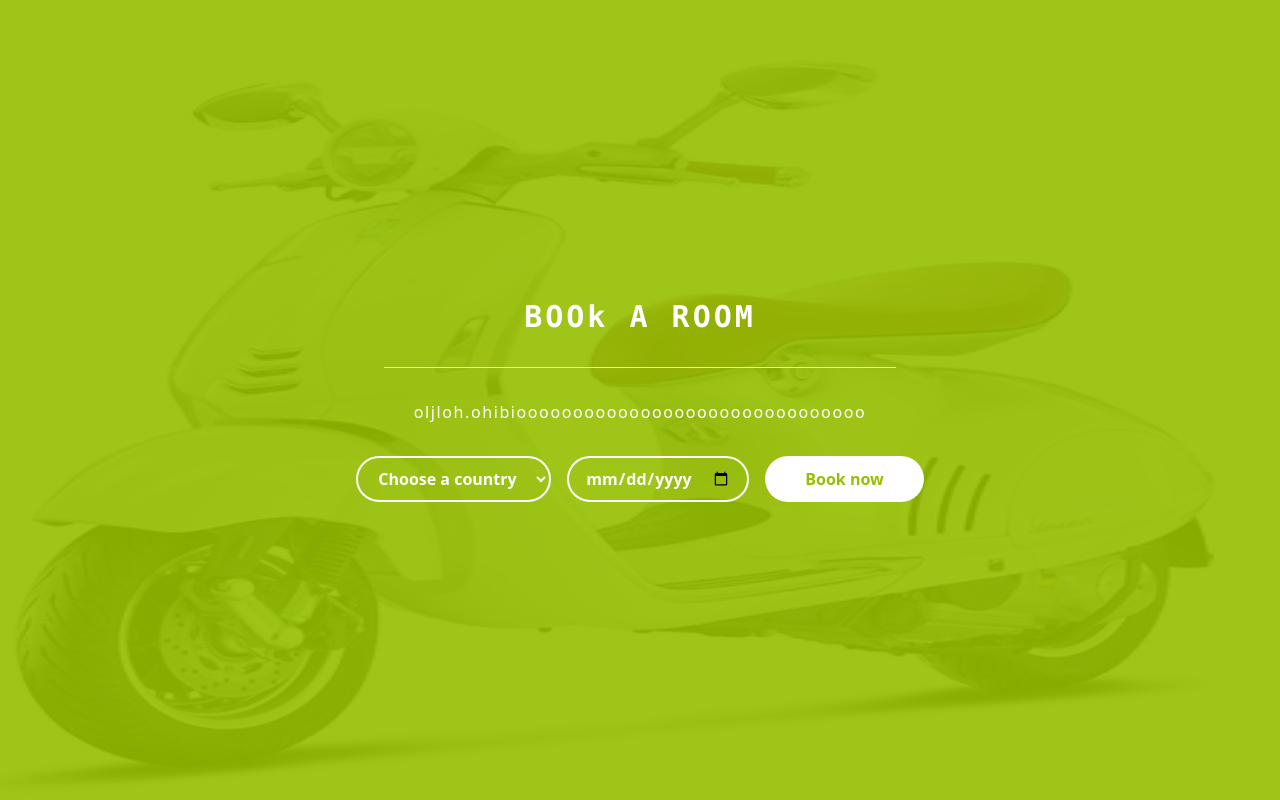
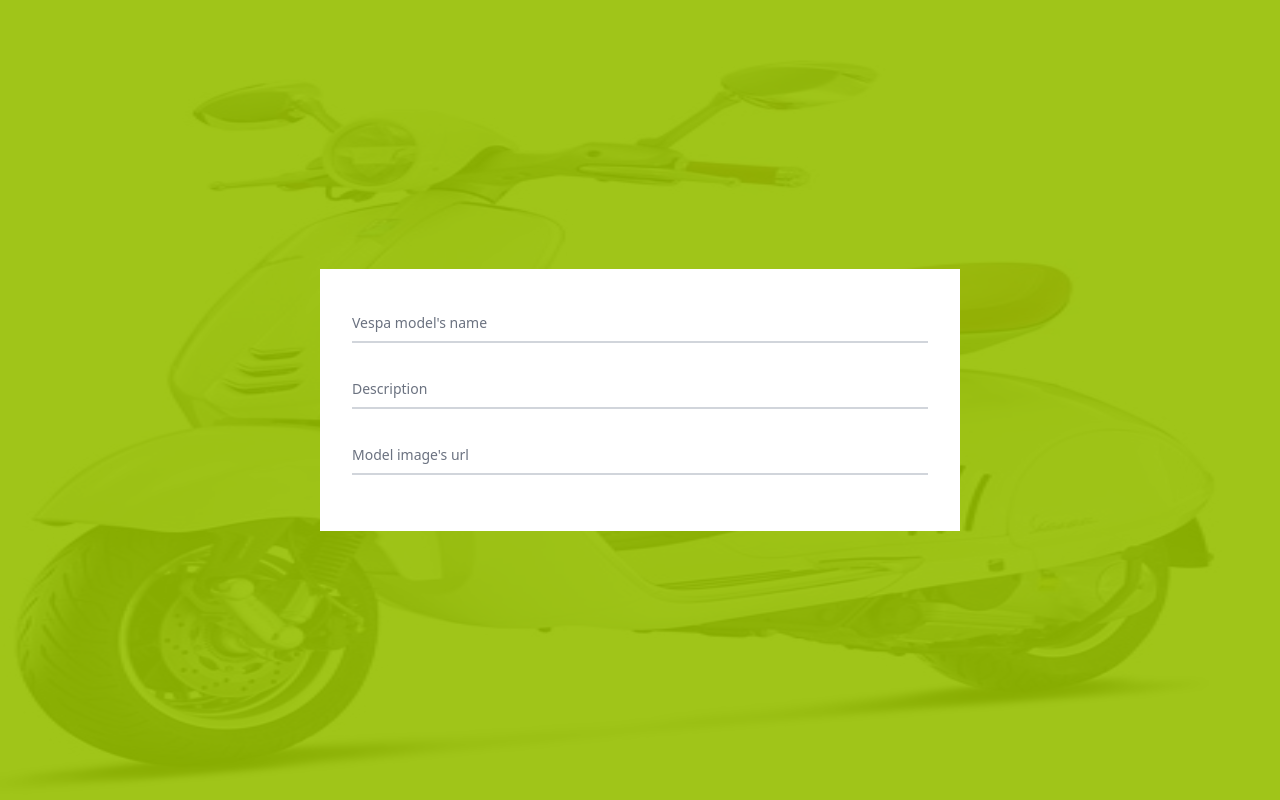
Before and after one commit to Thoth1111/Fullstack-Capstone-Project, a React (Vite) app: page /addroom in a window 1280 px wide. Built offline with nearby package versions, Linux system fonts and the light colour scheme; sample sign-in values are in the browser's storage.

Commit message:
Add form to add rooom

```diff
--- a/src/App.jsx
+++ b/src/App.jsx
@@ -12,6 +12,7 @@ import Details from './pages/Details';
 import NavigationPanel from './components/Navbar';
 import AddRoom from './pages/AddRoom';
 import MyReservations from './pages/MyReservations';
+import AddReservations from './pages/AddReservations';
 
 function App() {
   const location = useLocation();
@@ -28,6 +29,7 @@ function App() {
         <Route path="/details" element={<Details />} />
         <Route path="/addroom" element={<AddRoom />} />
         <Route path="/myreservations" element={<MyReservations />} />
+        <Route path="/reserve" element={<AddReservations />} />
       </Routes>
     </>
   );
--- a/src/components/Navbar.jsx
+++ b/src/components/Navbar.jsx
@@ -23,6 +23,9 @@ function NavigationPanel() {
         </li>
         <li className="mb-4 pr-16 py-2 pl-2 hover:bg-[#a3c837] hover:text-white">
           <Link to="/delete" className="">Delete Room</Link>
+        </li>
+        <li className="mb-4 pr-16 py-2 pl-2 hover:bg-[#a3c837] hover:text-white">
+          <Link to="/reserve" className="">Reserve</Link>
         </li>
       </ul>
       <div className="pb-8">
--- /dev/null
+++ b/src/pages/AddReservations.jsx
@@ -0,0 +1,30 @@
+import backimg from '../assets/background.jpg';
+
+function AddReservations() {
+  return (
+    <div className="h-screen w-screen flex flex-col justify-center gap-8 items-center text-white relative">
+      <div className="absolute inset-0 overflow-hidden">
+        <img src={backimg} alt="Background" className="h-full w-full object-fill " />
+        <div className="absolute inset-0 z-0 opacity-90 bg-[#96bf01]" />
+      </div>
+      <h1 className="font-bold tracking-widest text-3xl font-mono z-10">BOOk A ROOM</h1>
+      <hr className="w-2/5 bg-gray-600 z-10" />
+      <p className="tracking-widest z-10">oljloh.ohibiooooooooooooooooooooooooooooooo</p>
+      <div className="flex gap-4 z-10">
+        <select id="countries" className="text-white-200 font-semibold py-2 px-4 rounded-full bg-transparent border-2 border-white">
+          <option selected className="text-black">Choose a country</option>
+          <option value="US" className="text-black">United States</option>
+          <option value="CA" className="text-black">Canada</option>
+          <option value="FR" className="text-black">France</option>
+          <option value="DE" className="text-black">Germany</option>
+        </select>
+        <input type="date" id="start-date" name="start-date" className="text-white-200 font-semibold py-2 px-4 rounded-full bg-transparent border-2 border-white" />
+        <button type="submit" className="bg-white font-semibold text-[#96bf01] py-2 px-10 rounded-full">
+          Book now
+        </button>
+      </div>
+    </div>
+  );
+}
+
+export default AddReservations;
--- a/src/pages/AddRoom.jsx
+++ b/src/pages/AddRoom.jsx
@@ -7,21 +7,21 @@ function AddRoom() {
         <img src={backimg} alt="Background" className="h-full w-full object-fill " />
         <div className="absolute inset-0 z-0 opacity-90 bg-[#96bf01]" />
       </div>
-      <h1 className="font-bold tracking-widest text-3xl font-mono z-10">BOOk A ROOM</h1>
-      <hr className="w-2/5 bg-gray-600 z-10" />
-      <p className="tracking-widest z-10">oljloh.ohibiooooooooooooooooooooooooooooooo</p>
-      <div className="flex gap-4 z-10">
-        <select id="countries" className="text-white-200 font-semibold py-2 px-4 rounded-full bg-transparent border-2 border-white">
-          <option selected className="text-black">Choose a country</option>
-          <option value="US" className="text-black">United States</option>
-          <option value="CA" className="text-black">Canada</option>
-          <option value="FR" className="text-black">France</option>
-          <option value="DE" className="text-black">Germany</option>
-        </select>
-        <input type="date" id="start-date" name="start-date" className="text-white-200 font-semibold py-2 px-4 rounded-full bg-transparent border-2 border-white" />
-        <button type="submit" className="bg-white font-semibold text-[#96bf01] py-2 px-10 rounded-full">
-          Book now
-        </button>
+      <div className="relative z-10 bg-white p-8 w-3/6">
+        <form>
+          <div className="relative z-0 w-full mb-6 group">
+            <input type="text" name="floating_name" id="floating_name" className="block py-2.5 px-0 w-full text-sm text-gray-900 bg-transparent border-0 border-b-2 border-gray-300 appearance-none dark:text-white dark:border-gray-600 dark:focus:border-blue-500 focus:outline-none focus:ring-0 focus:border-blue-600 peer" placeholder=" " required />
+            <label htmlFor="floating_email" className="peer-focus:font-medium absolute text-sm text-gray-500 dark:text-gray-400 duration-300 transform -translate-y-6 scale-75 top-3 -z-10 origin-[0] peer-focus:left-0 peer-focus:text-blue-600 peer-focus:dark:text-blue-500 peer-placeholder-shown:scale-100 peer-placeholder-shown:translate-y-0 peer-focus:scale-75 peer-focus:-translate-y-6">Vespa model's name</label>
+          </div>
+          <div className="relative z-0 w-full mb-6 group">
+            <input type="text" name="floating_description" id="floating_description" className="block py-2.5 px-0 w-full text-sm text-gray-900 bg-transparent border-0 border-b-2 border-gray-300 appearance-none dark:text-white dark:border-gray-600 dark:focus:border-blue-500 focus:outline-none focus:ring-0 focus:border-blue-600 peer" placeholder=" " required />
+            <label htmlFor="floating_description" className="peer-focus:font-medium absolute text-sm text-gray-500 dark:text-gray-400 duration-300 transform -translate-y-6 scale-75 top-3 -z-10 origin-[0] peer-focus:left-0 peer-focus:text-blue-600 peer-focus:dark:text-blue-500 peer-placeholder-shown:scale-100 peer-placeholder-shown:translate-y-0 peer-focus:scale-75 peer-focus:-translate-y-6">Description</label>
+          </div>
+          <div className="relative z-0 w-full mb-6 group">
+            <input type="url" name="floating_icon" id="floating_icon" className="block py-2.5 px-0 w-full text-sm text-gray-900 bg-transparent border-0 border-b-2 border-gray-300 appearance-none dark:text-white dark:border-gray-600 dark:focus:border-blue-500 focus:outline-none focus:ring-0 focus:border-blue-600 peer" placeholder=" " required />
+            <label htmlFor="floating_icon" className="peer-focus:font-medium absolute text-sm text-gray-500 dark:text-gray-400 duration-300 transform -translate-y-6 scale-75 top-3 -z-10 origin-[0] peer-focus:left-0 peer-focus:text-blue-600 peer-focus:dark:text-blue-500 peer-placeholder-shown:scale-100 peer-placeholder-shown:translate-y-0 peer-focus:scale-75 peer-focus:-translate-y-6">Model image's url</label>
+          </div>
+        </form>
       </div>
     </div>
   );
```
